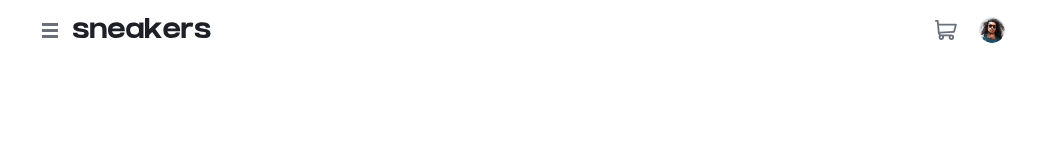
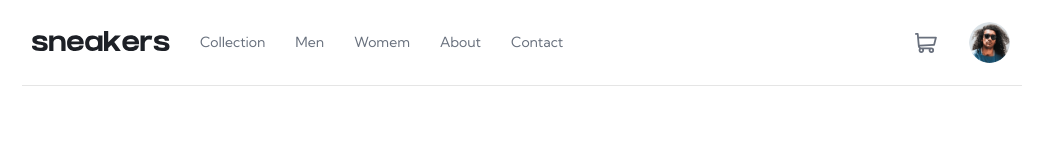
Before and after one commit to costa-rick/ecommerce-product-page-FrontendMentor, a plain HTML site: page index.html in a window 1280 px wide. Shown: the whole page, without its empty margins (118-1159 px from the left). Drawn offline with Linux system fonts and the light colour scheme.

Commit message:
responsivo menu

```diff
--- a/css/menu.css
+++ b/css/menu.css
@@ -76,3 +76,72 @@
 .avatar:hover {
 	border-color: var(--cor-primaria-1);
 }
+
+@media (min-width: 650px) {
+	.menu-container {
+		padding: 2rem 1rem;
+		box-shadow: 0 0.1rem hsla(0, 0%, 0%, 0.1);
+	}
+
+	.menu-container,
+	.menu-usuario {
+		gap: 3rem;
+	}
+
+	.menu-navegacao {
+		grid-area: 1 / 2;
+	}
+
+	.navegacao {
+		display: block;
+		position: initial;
+		background: initial;
+		padding: 0;
+	}
+
+	.navegacao-conteudo {
+		padding: 0;
+	}
+
+	.menu-icone,
+	.navegacao-icone-fechar {
+		display: none;
+	}
+
+	.menu-links {
+		display: flex;
+		gap: 3rem;
+		max-width: 100%;
+	}
+
+	.menu-links a {
+		padding: 1rem 0;
+		font: var(--fonte-primaria-1);
+		color: var(--cor-neutra-2);
+		font-size: 1.4rem;
+		position: relative;
+	}
+
+	.menu-links a::after {
+		content: '';
+		display: none;
+		width: 100%;
+		height: 0.3rem;
+		position: absolute;
+		bottom: -2.85rem;
+		background-color: var(--cor-primaria-1);
+	}
+
+	.menu-links a:hover {
+		color: var(--cor-neutra-6);
+	}
+
+	.menu-links a:hover::after {
+		display: block;
+	}
+
+	.avatar {
+		width: 4.5rem;
+		height: 4.5rem;
+	}
+}
```
